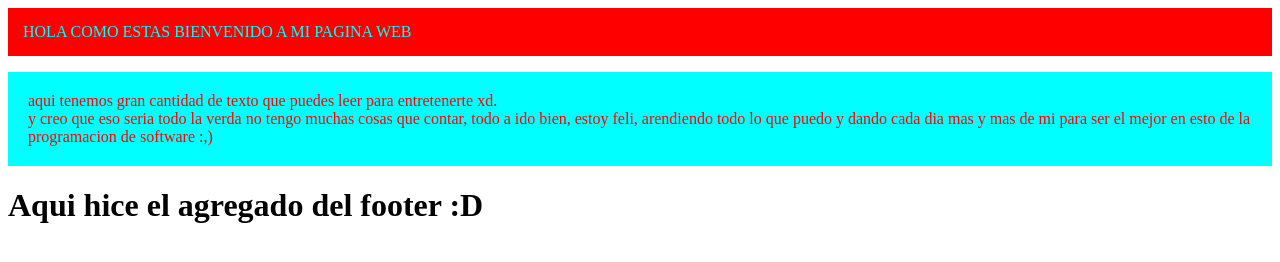
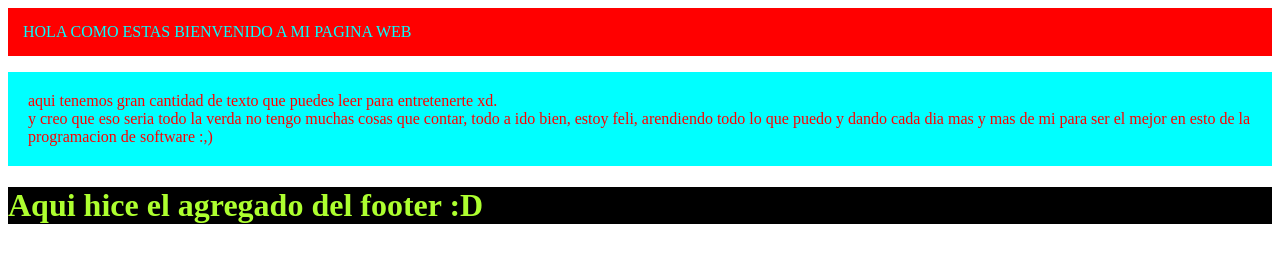
Before and after one commit to TOSCANERO/repo, a plain HTML site: page index.html in a window 1280 px wide. Drawn offline with Linux system fonts and the light colour scheme.

Commit message:
Corregidos los errores del footer

```diff
--- a/estilos.css
+++ b/estilos.css
@@ -3,10 +3,12 @@ header{
     color: aqua;
     padding: 15px;
 }
+
 p{
     background-color: aqua;
     color: red;
     padding: 20px;
+}
 footer{
     background-color: black;
     color: greenyellow;
--- a/index.html
+++ b/index.html
@@ -6,7 +6,6 @@
     <meta name="viewport" content="width=device-width, initial-scale=1.0">
    <link rel="stylesheet" href="estilos.css">
     <title>LLAVES</title>
-    <link rel="stylesheet" href="estilos.css">
 </head>
 <header>
     HOLA COMO ESTAS BIENVENIDO A MI PAGINA WEB
```
Also changed, not shown: actualizacion.txt.
